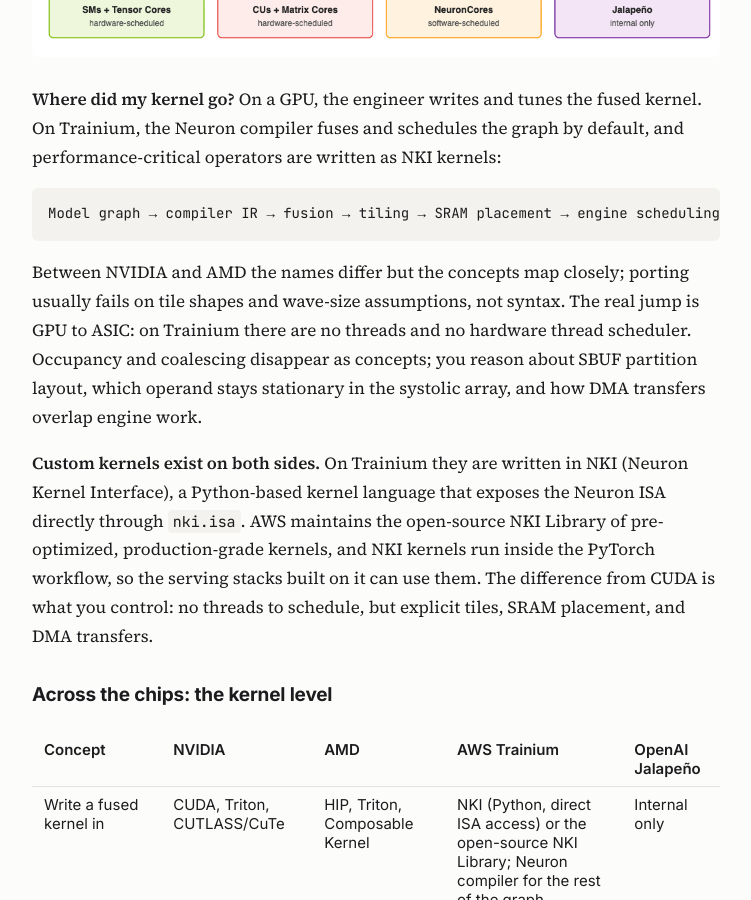
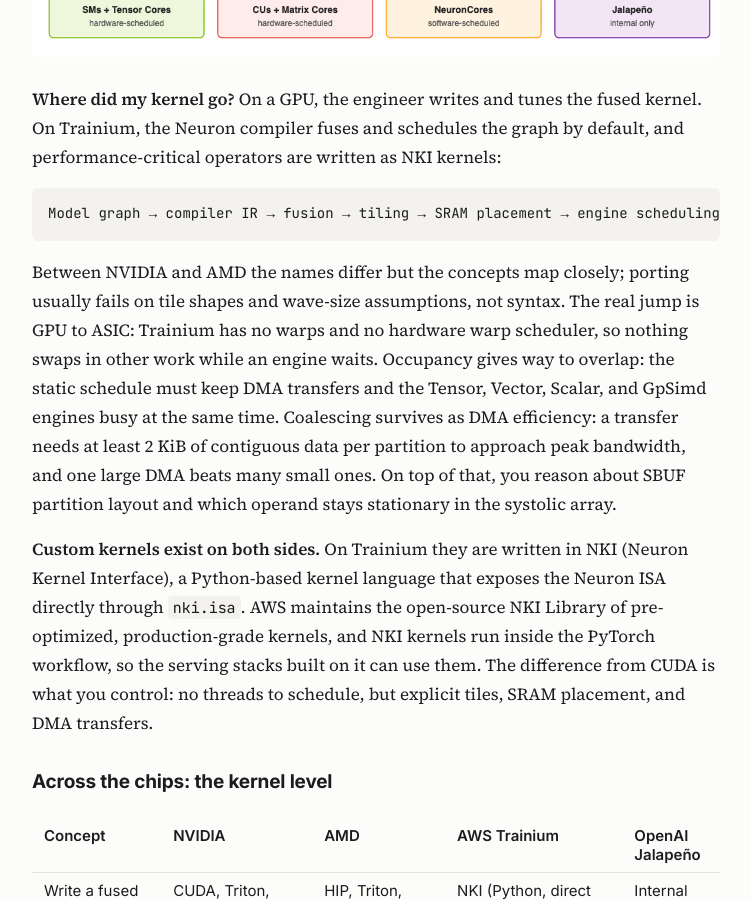
Before and after one commit to bananighosh/bananighosh.github.io, a Jekyll site: the page built from _posts/2026-11-11-flops-are-not-tokens.md, in a window 1280 px wide and 900 px high, scrolled down 17291 px. Shown: the whole window, without its empty margins (264-1015 px from the left). Built offline with Jekyll 4.4.1, drawn with Linux system fonts in a browser that asks for light colours.

Commit message:
Correct GPU-to-Trainium kernel paragraph (occupancy, coalescing)
Co-Authored-By: Claude Opus 5.5 <noreply@anthropic.com>
Claude-Session: https://claude.ai/code/session_01K2HJxVzaKNb3x7zQA1gymF

````diff
--- a/_posts/2026-11-11-flops-are-not-tokens.md
+++ b/_posts/2026-11-11-flops-are-not-tokens.md
@@ -353,7 +353,7 @@ A chip is only as fast as the code that runs on it. An excellent chip with a wea
 Model graph → compiler IR → fusion → tiling → SRAM placement → engine scheduling → accelerator instructions
 ```
 
-Between NVIDIA and AMD the names differ but the concepts map closely; porting usually fails on tile shapes and wave-size assumptions, not syntax. The real jump is GPU to ASIC: on Trainium there are no threads and no hardware thread scheduler. Occupancy and coalescing disappear as concepts; you reason about SBUF partition layout, which operand stays stationary in the systolic array, and how DMA transfers overlap engine work.
+Between NVIDIA and AMD the names differ but the concepts map closely; porting usually fails on tile shapes and wave-size assumptions, not syntax. The real jump is GPU to ASIC: Trainium has no warps and no hardware warp scheduler, so nothing swaps in other work while an engine waits. Occupancy gives way to overlap: the static schedule must keep DMA transfers and the Tensor, Vector, Scalar, and GpSimd engines busy at the same time. Coalescing survives as DMA efficiency: a transfer needs at least 2 KiB of contiguous data per partition to approach peak bandwidth, and one large DMA beats many small ones. On top of that, you reason about SBUF partition layout and which operand stays stationary in the systolic array.
 
 <b>Custom kernels exist on both sides.</b> On Trainium they are written in NKI (Neuron Kernel Interface), a Python-based kernel language that exposes the Neuron ISA directly through <code>nki.isa</code>. AWS maintains the open-source NKI Library of pre-optimized, production-grade kernels, and NKI kernels run inside the PyTorch workflow, so the serving stacks built on it can use them. The difference from CUDA is what you control: no threads to schedule, but explicit tiles, SRAM placement, and DMA transfers.
 
````
